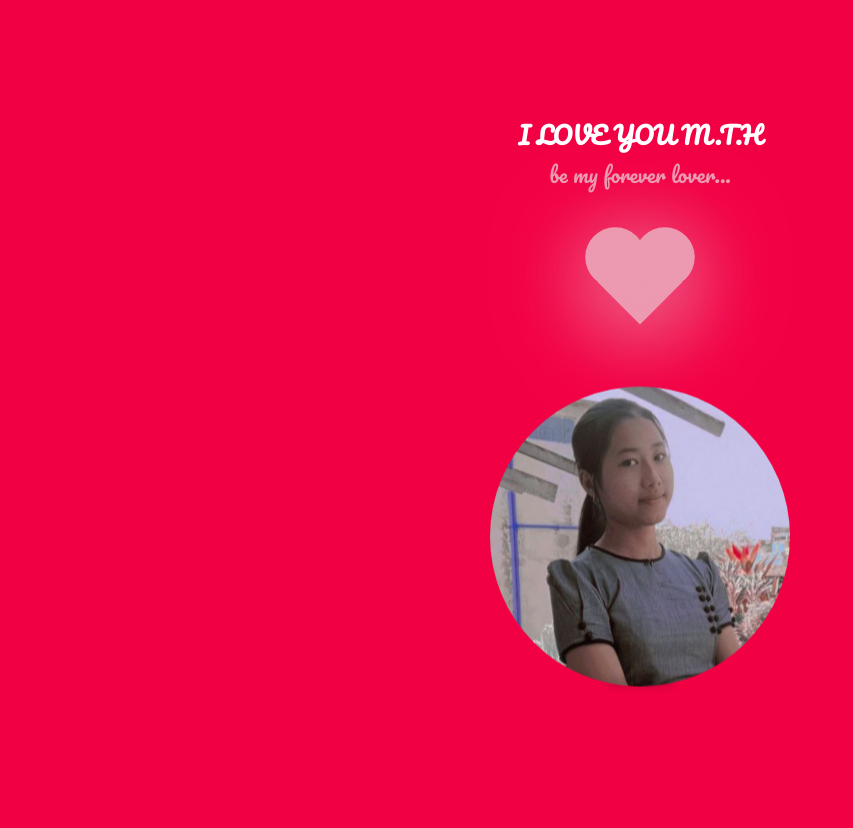
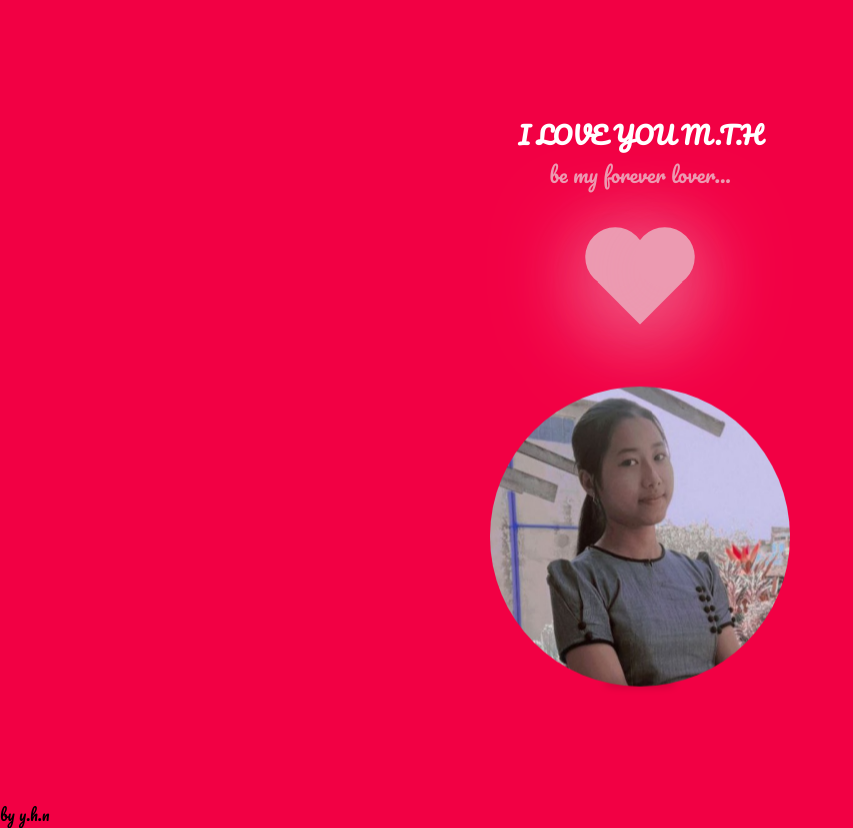
Before and after one commit to KMZMM/LOVE, a plain HTML site: page index.html in a window 1280 px wide. Shown: the whole page, without its empty margins (0-853 px from the left). Before the commit the page ends 800 px from the top, so only its background shows below. Drawn offline with Linux system fonts and the light colour scheme.

Commit message:
Update index.html

```diff
--- a/index.html
+++ b/index.html
@@ -29,4 +29,7 @@
 			</section>
 		</main>
 	</body>
+<footer>
+by y.h.n
+</footer>
 </html>
```
